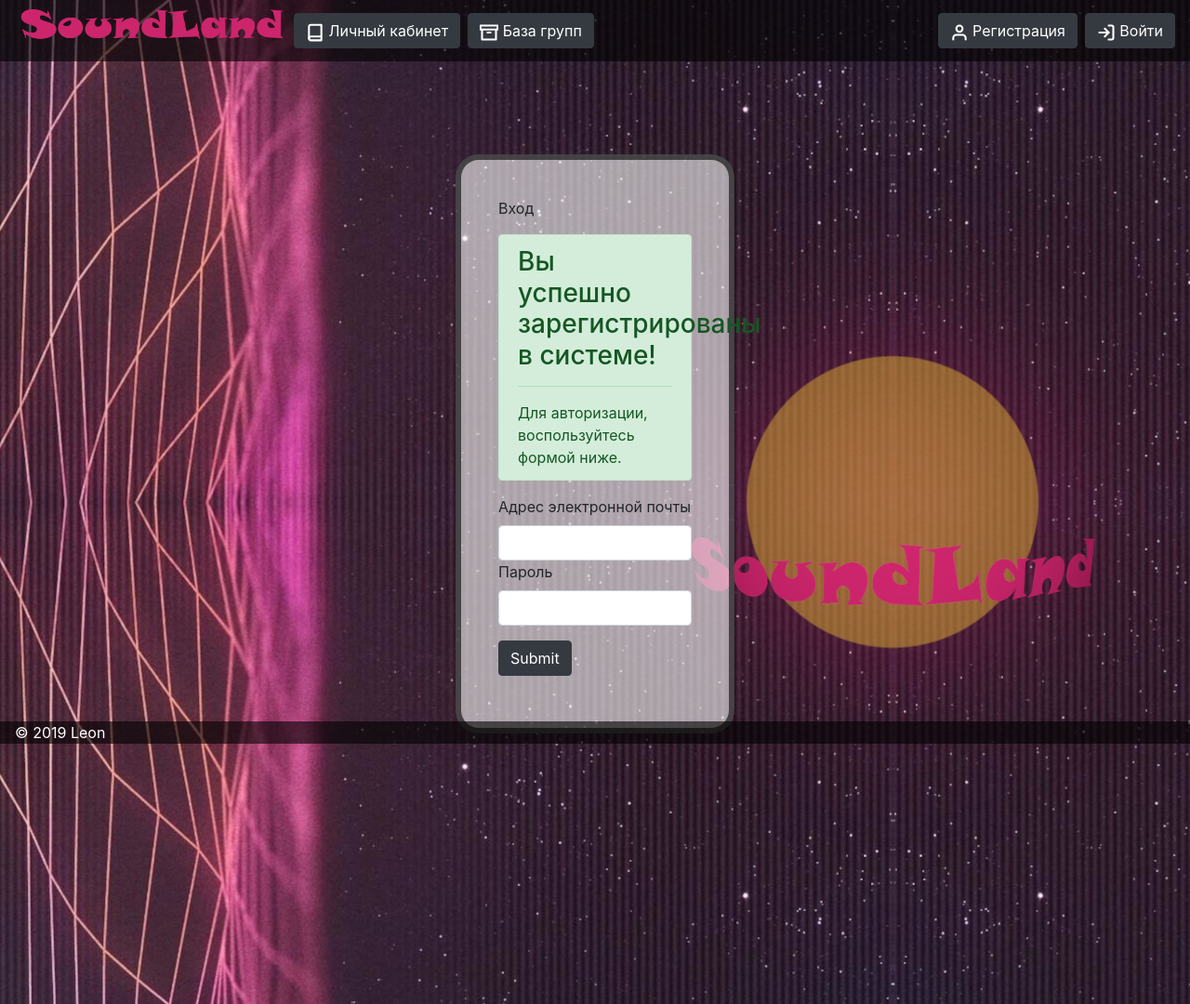
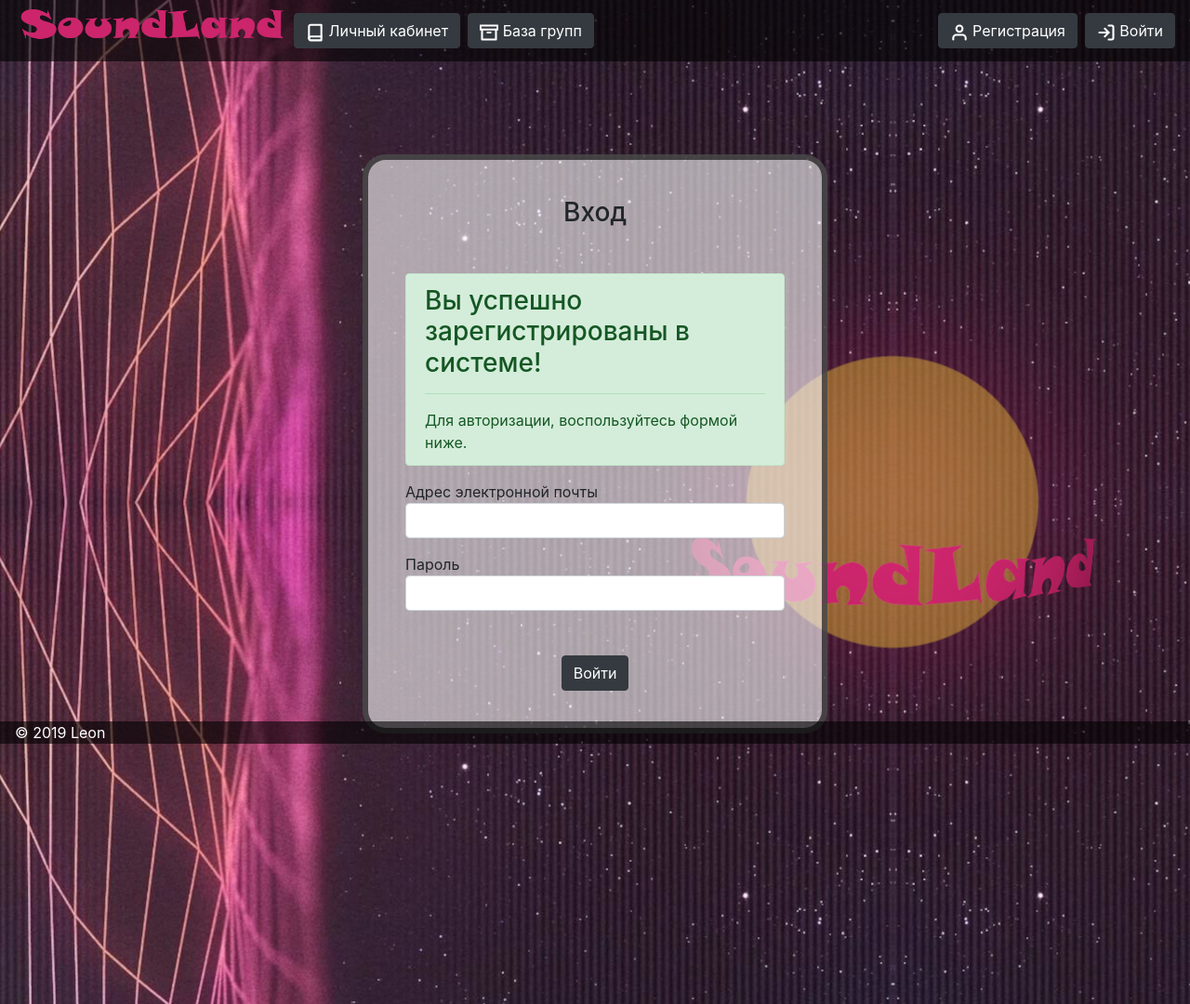
Before and after one commit to Greezor/SoundLand, a PHP site: page /auth/sign_in?signed_up=1 in a window 1280 px wide; the page is wider, and only the part inside the window is pictured. Shown: that part at 93% size. Run offline with PHP 8.4, Linux system fonts and the light colour scheme; data that the repository does not hold is empty; a stand-in replaces the project's code that opens the database connection.

Commit message:
update sign_in page

```diff
--- a/app/views/auth/sign_in.php
+++ b/app/views/auth/sign_in.php
@@ -1,5 +1,5 @@
-<form style="width: 300px; margin:100px auto; display:block;background-color: #FFFFFF99;border: 6px solid #00000099;padding: 40px; border-radius: 25px;">
-    <p>Вход</p>
+<form method="POST" style="width: 500px; margin:100px auto; display:block;background-color: #FFFFFF99;border: 6px solid #00000099;padding: 40px; border-radius: 25px;">
+    <h3 class="mb-5 text-center">Вход</h3>
 
     <?php if( $signed_up ){ ?>
         <div class="alert alert-success">
@@ -9,17 +9,23 @@
         </div>
     <?php } ?>
 
-    <div class="form-group">
+    <label class="d-block form-group">
+        <span class="control-label">Адрес электронной почты</span>
+        <input class="form-control" type="email" name="User[login]" value="<?=htmlspecialchars($form['login'])?>">
+    </label>
 
-        <label for="exampleInputEmail1">Адрес электронной почты</label>
-        <input type="email" class="form-control" id="exampleInputEmail1" aria-describedby="emailHelp">
+    <label class="d-block form-group">
+        <span class="control-label">Пароль</span>
+        <input class="form-control" type="password" name="User[password]" value="<?=htmlspecialchars($form['password'])?>">
+    </label>
 
-        <div class="form-group">
+    <?php if( $error ){ ?>
+        <div class="alert alert-danger">
+            <span><?=$error?></span>
+        </div>
+    <?php } ?>
 
-            <label for="exampleInputPassword1">Пароль</label>
-            <input type="password" class="form-control" id="exampleInputPassword1">
-
-        </div>
-
-        <button type="submit" class="btn btn-dark">Submit</button>
+    <div class="mt-5 text-center">
+        <button type="submit" class="btn btn-dark">Войти</button>
+    </div>
 </form>
```
